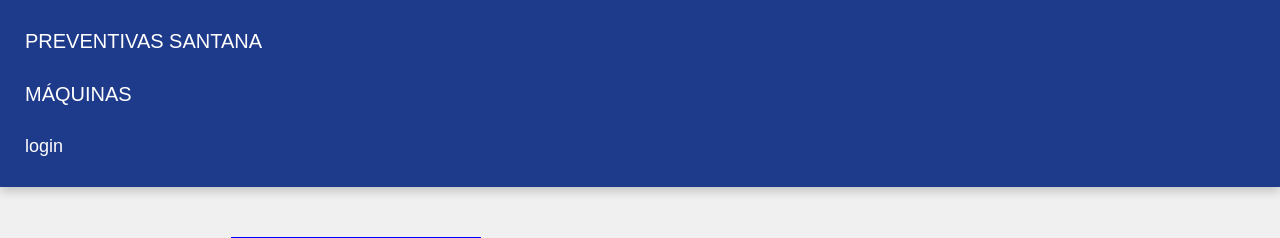
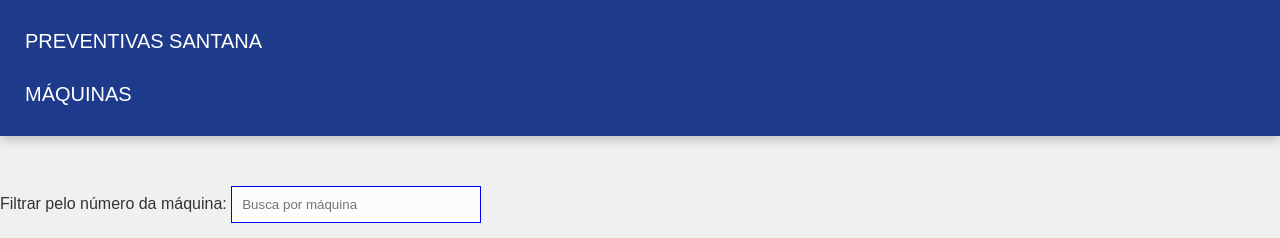
Before and after one commit to valter-costa-menezes/preventivas, a Django app: template maquinas/templates/maquinas/index.html in a window 1280 px wide. Shown: the top 238 px of the page. Run offline with Django 5.2, Linux system fonts and the light colour scheme; the template is opened without the code that fills it, so the values that code supplies are empty.

Commit message:
Update nav.html
removido         <li class="login-logout">
            {% if user.is_authenticated %}
            <a href="{% url 'logout' %}">logout</a>

            {% else %}
                <a href="{% url 'login' %}">login</a>
            {% endif %}
        </li>

```diff
--- a/maquinas/templates/maquinas/nav.html
+++ b/maquinas/templates/maquinas/nav.html
@@ -2,14 +2,7 @@
     <ul>
         <li><a href="{% url 'index' %}">PREVENTIVAS SANTANA</a></li>
         <li><a href="{% url 'adicionarMaquina' %}">MÁQUINAS</a></li>
-        <li class="login-logout">
-            {% if user.is_authenticated %}
-            <a href="{% url 'logout' %}">logout</a>
 
-            {% else %}
-                <a href="{% url 'login' %}">login</a>
-            {% endif %}
-        </li>
     </ul>
 
 
```
